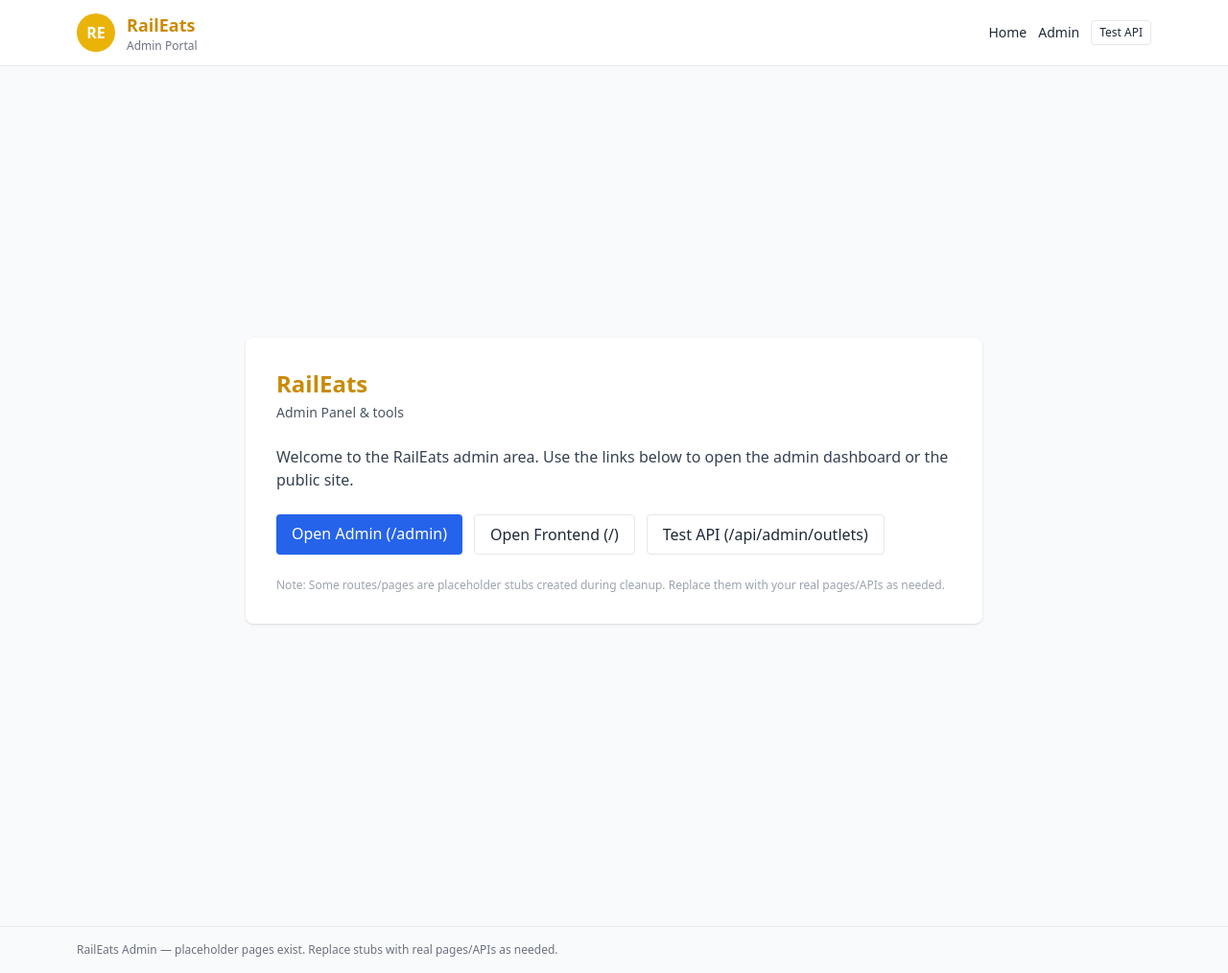
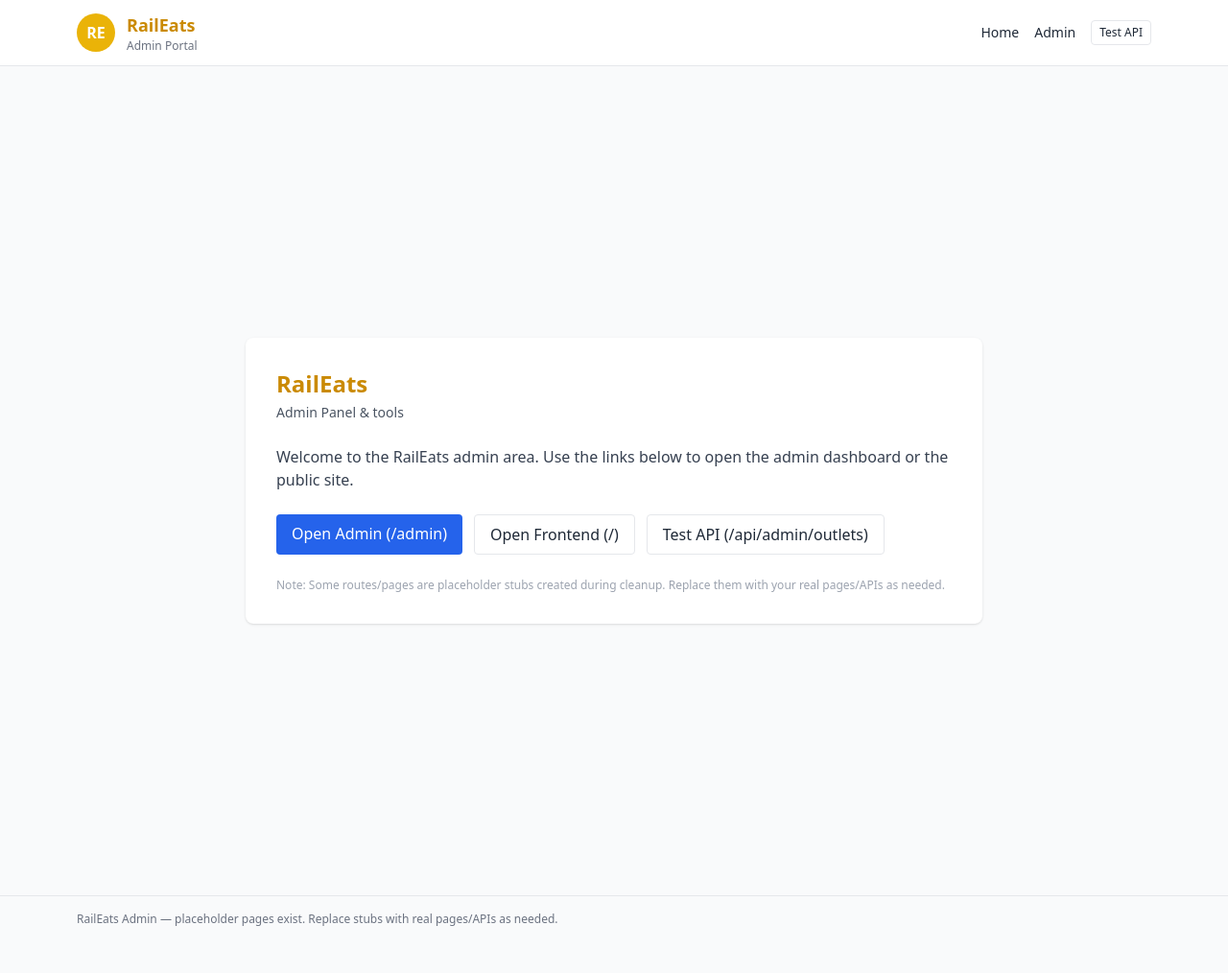
Before and after one commit to raileats/raileats-admin-sep, a Next.js app: page / in a window 1280 px wide. Shown: the whole page at 96% size. After the commit the page ends 982 px from the top, so only its background shows below. Built offline with nearby package versions, Linux system fonts and the light colour scheme.

Commit message:
Update layout.tsx

```diff
--- a/app/layout.tsx
+++ b/app/layout.tsx
@@ -1,3 +1,4 @@
+// app/layout.tsx
 import "./globals.css";
 import { ReactNode } from "react";
 import Link from "next/link";
@@ -12,7 +13,7 @@ export default function RootLayout({ children }: { children: ReactNode }) {
     <html lang="en">
       <body className="min-h-screen bg-gray-50 text-gray-800">
         <header className="bg-white border-b">
-          <div className="max-w-6xl mx-auto px-4 py-3 flex items-center justify-between">
+          <div className="container flex items-center justify-between py-3">
             <div className="flex items-center gap-3">
               <div className="w-10 h-10 rounded-full bg-yellow-500 flex items-center justify-center text-white font-bold">
                 RE
@@ -23,7 +24,7 @@ export default function RootLayout({ children }: { children: ReactNode }) {
               </div>
             </div>
 
-            <nav className="flex items-center gap-3 text-sm">
+            <nav className="flex items-center gap-4 text-sm">
               <Link href="/" className="hover:underline">Home</Link>
               <Link href="/admin" className="hover:underline">Admin</Link>
               <a href="/api/admin/outlets" className="text-xs px-2 py-1 border rounded">Test API</a>
@@ -31,12 +32,12 @@ export default function RootLayout({ children }: { children: ReactNode }) {
           </div>
         </header>
 
-        <main className="max-w-6xl mx-auto px-4 py-8">
+        <main className="container py-8">
           {children}
         </main>
 
-        <footer className="border-t mt-8">
-          <div className="max-w-6xl mx-auto px-4 py-4 text-xs text-gray-500">
+        <footer className="border-t">
+          <div className="container py-4 text-xs text-gray-500">
             RailEats Admin — placeholder pages exist. Replace stubs with real pages/APIs as needed.
           </div>
         </footer>
```
